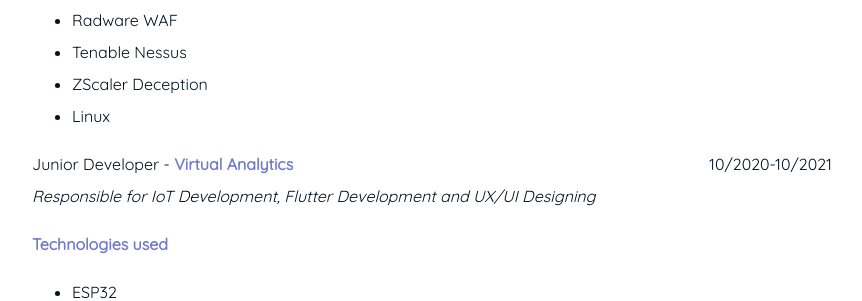
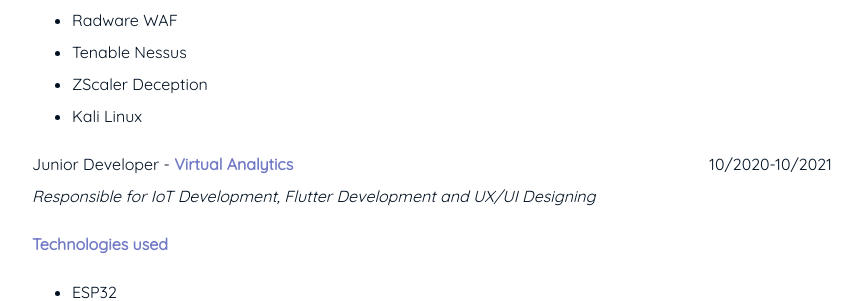
Before and after one commit to lakshyarao22/lakshyarao22.github.io, a Jekyll site: the page built from resume.md, in a window 1280 px wide and 900 px high, scrolled down 2633 px. Shown: the part 154-455 px from the top of the window, without its empty margins (208-1070 px from the left). Built offline with Jekyll 4.4.1, drawn with Linux system fonts in a browser that asks for light colours.

Commit message:
uploaded resume.pdf

```diff
--- a/resume.md
+++ b/resume.md
@@ -4,7 +4,7 @@
 subtitle: 🎨 Designer | 💻 Developer | 🔒 Cyber Security
 ---
 
-<span style="float: right; "><a href="{{ '/assets/resume.pdf' | prepend: site.baseurl }}"><strong>> Download as PDF</strong></a> </span>
+<span style="float: right; "><a href="{{ '/assets/Resume.pdf' | prepend: site.baseurl }}"><strong>> Download as PDF</strong></a> </span>
 <br>
 
 ### SKILLS
@@ -68,7 +68,7 @@
 + Radware WAF
 + Tenable Nessus
 + ZScaler Deception
-+ Linux
++ Kali Linux
 
 Junior Developer - **Virtual Analytics** <span style="float: right; ">10/2020-10/2021</span>
 _Responsible for IoT Development, Flutter Development and UX/UI Designing_
```
Also changed, not shown: 1 other file.
